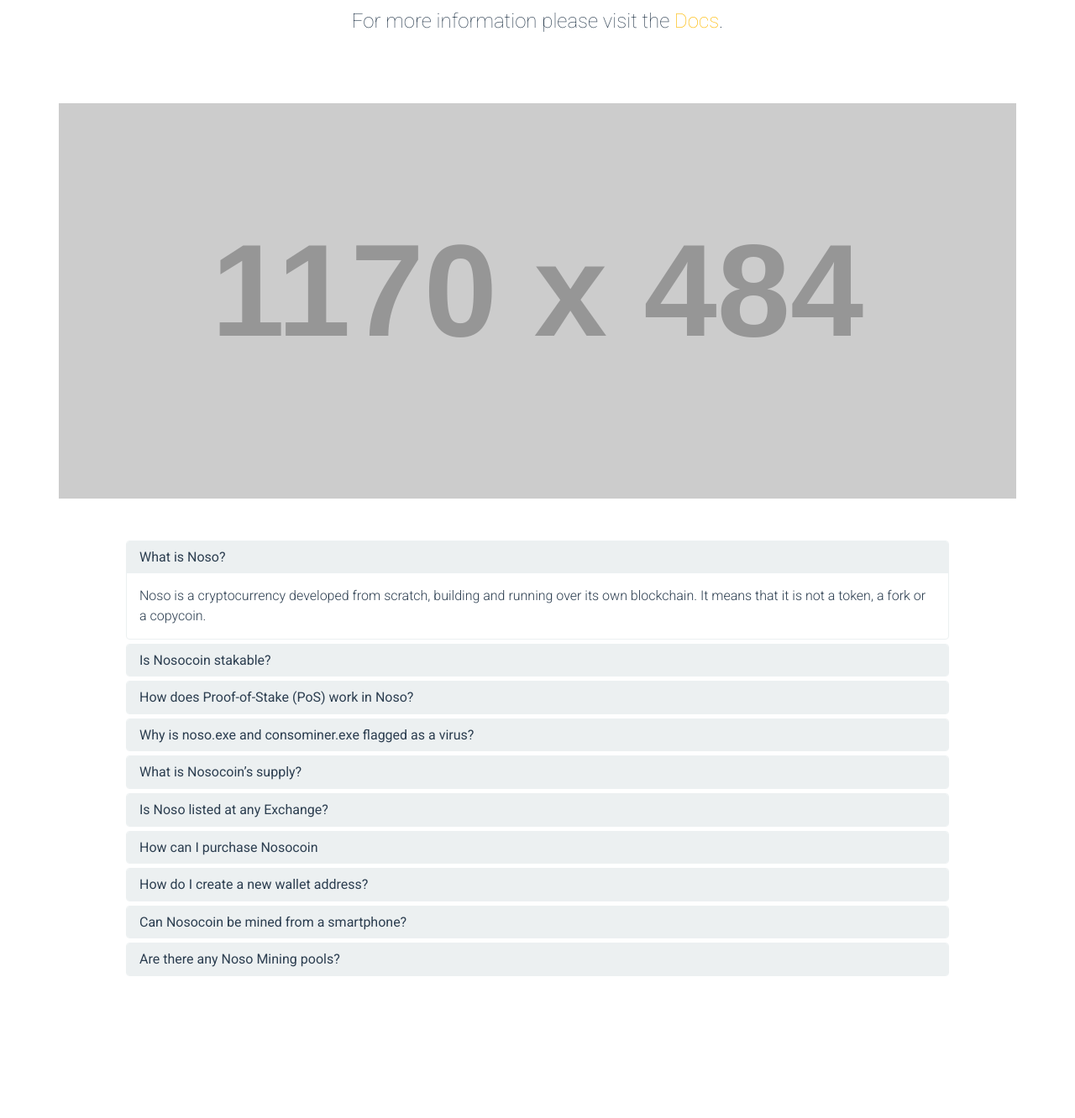
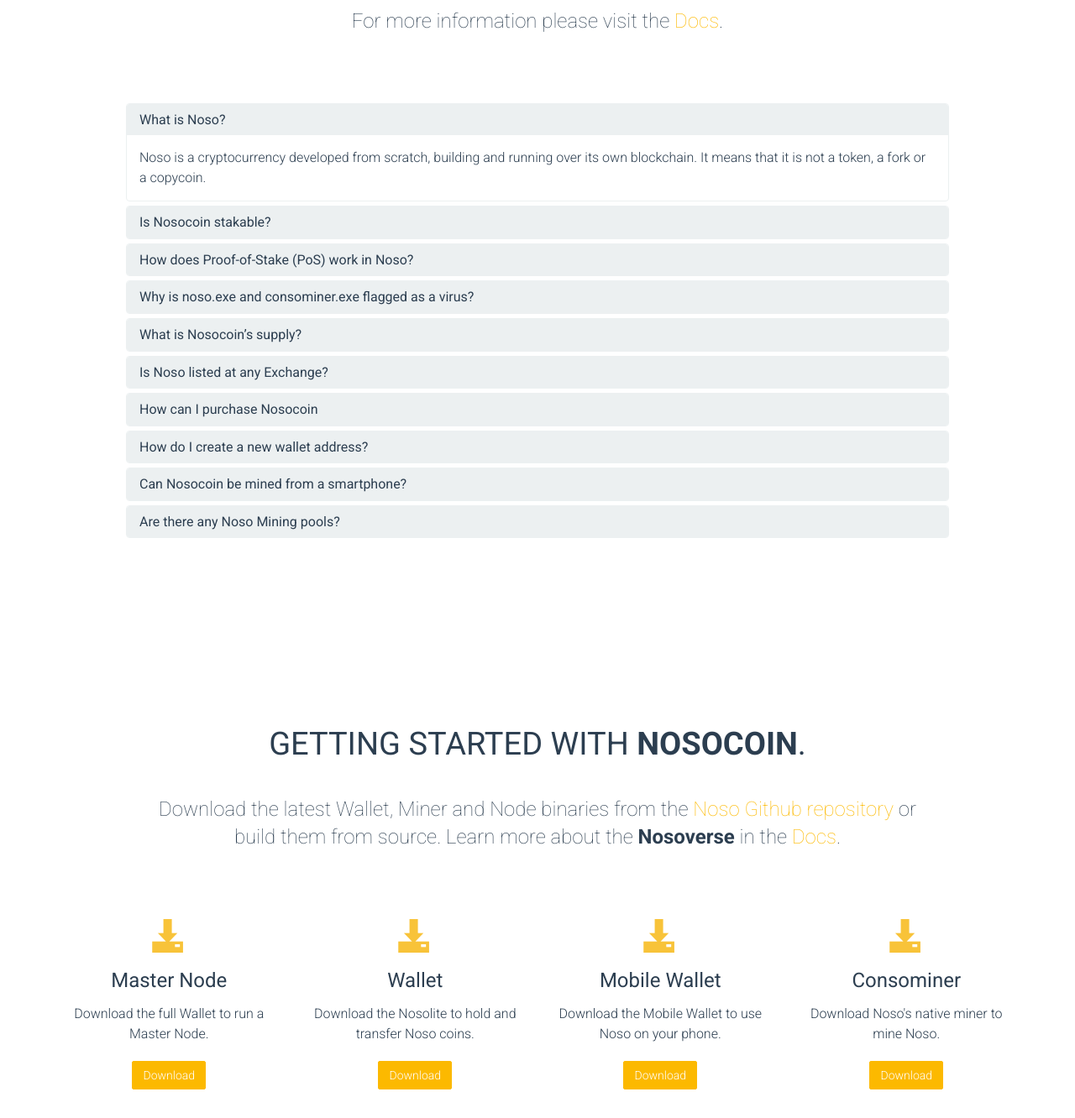
Before and after one commit to Noso-Project/noso-website, a plain HTML site: page index.html in a window 1280 px wide. Shown: the part 2380-3712 px from the top of the page at 84% size. Drawn offline with nearby package versions, Linux system fonts and the light colour scheme; placeholder pictures from the web are drawn by us.

Commit message:
remove placeholder image

```diff
--- a/index.html
+++ b/index.html
@@ -157,7 +157,7 @@
 					</div>
 				</div>
 				<div class="col-md-6 col-sm-12">
-					<img class="animate img-responsive animate__animated animate__bounceIn " src="assets/images/blockchain.png" alt=""/>
+					<img class="img-responsive animate__animated animate__bounceIn " src="assets/images/blockchain.png" alt=""/>
 				</div>
 				<div class="col-md-6 col-sm-12">
 					<div class="content-block animate__animated animate__bounceIn " style="margin-top: 60px;">
@@ -187,10 +187,7 @@
 					</div>
 				</div>
 				<div class="col-md-12 col-sm-12">
-					<img class="animate img-responsive" data-animate="fadeInLeft" src="http://placehold.it/1170x484" alt="" style="margin-bottom: 50px;"/>
-				</div>
-				<div class="col-md-12 col-sm-12">
-					<div class="faq-block animate" data-animate="fadeInLeft">
+					<div class="faq-block">
 						<div class="panel-group" id="accordion">
 						  <div class="panel panel-default">
 						    <div class="panel-heading">
```
